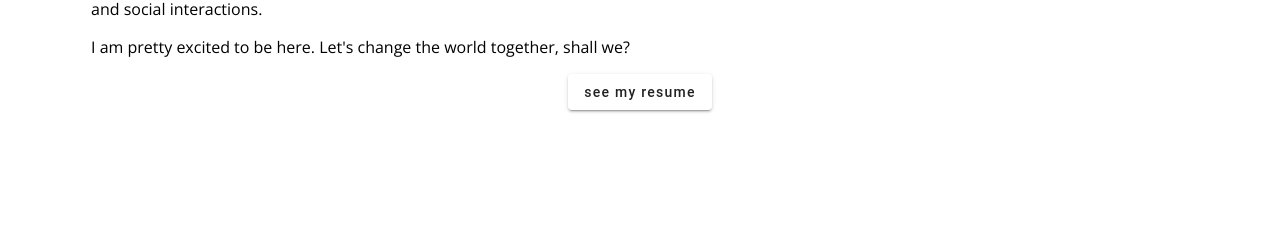
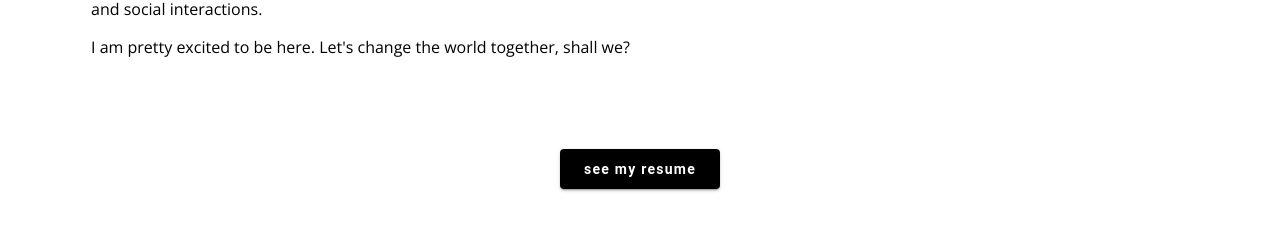
Before and after one commit to michalakadam/adam-michalak.site, an Angular app: page /about in a window 1280 px wide. Shown: the part 469-708 px from the top of the page. Built offline with nearby package versions, Linux system fonts and the light colour scheme.

Commit message:
fix: cv button color

```diff
--- a/src/app/about/about.component.html
+++ b/src/app/about/about.component.html
@@ -33,7 +33,8 @@
         <div class="vertical-pic-container">
             <img id="vertical-pic" src="https://i.imgur.com/nH62KPH.jpg">
         </div>
-    }</div>
+    }
+</div>
 
 <a mat-raised-button href="https://adam-michalak.site/cv.pdf"
    download="Adam_Michalak_cv.pdf" target="_blank" rel="noopener">
--- a/src/app/about/about.component.scss
+++ b/src/app/about/about.component.scss
@@ -69,18 +69,39 @@
     }
 }
 
-button {
-    background-color: $text-color-light;
-    color: $bg-color-light;
+/* Light mode (default) */
+a[mat-raised-button] {
+    /* Material 3 tokens the component reads */
+    --mdc-elevated-button-container-color: black;
+    --mdc-elevated-button-label-text-color: white;
+
+    background-color: var(--mdc-elevated-button-container-color);
+    color: var(--mdc-elevated-button-label-text-color);
+
     font-size: 14px;
     font-weight: 700;
     height: 40px;
     width: 160px;
     margin: 75px 0;
-    transition: background-color 0.3s ease, color 0.3s ease;
 
-    :host-context(body.dark-mode) & {
-        background-color: $text-color-dark;
-        color: $bg-color-dark;
+    &:active {
+        --mdc-elevated-button-container-color: black;
+    }
+    &:focus-visible {
+        outline: 2px solid currentColor;
+        outline-offset: 2px;
     }
 }
+
+/* Dark mode – when <body class="dark-mode"> */
+:host-context(body.dark-mode) a[mat-raised-button] {
+    --mdc-elevated-button-container-color: white;
+    --mdc-elevated-button-label-text-color: black;
+
+    background-color: var(--mdc-elevated-button-container-color);
+    color: var(--mdc-elevated-button-label-text-color);
+
+    &:active {
+        --mdc-elevated-button-container-color: white;
+    }
+}
```
